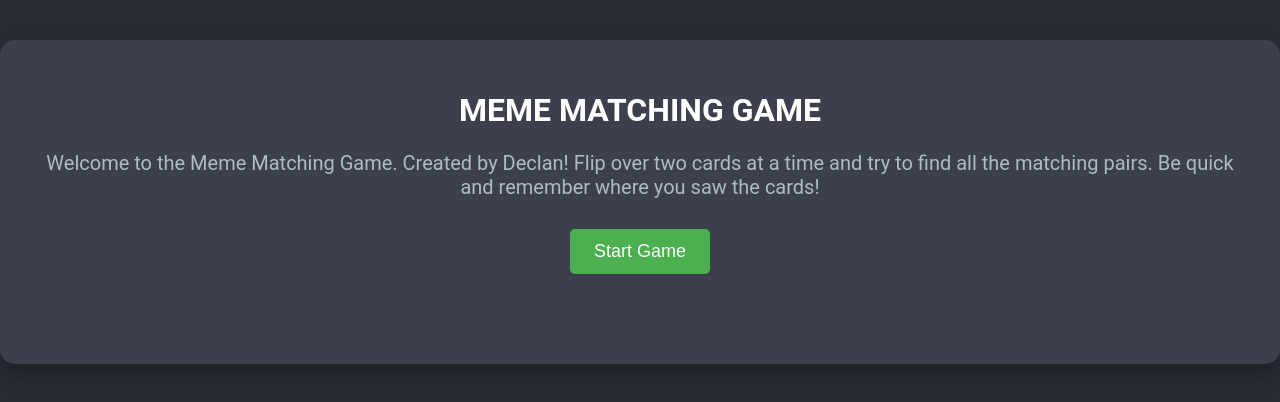
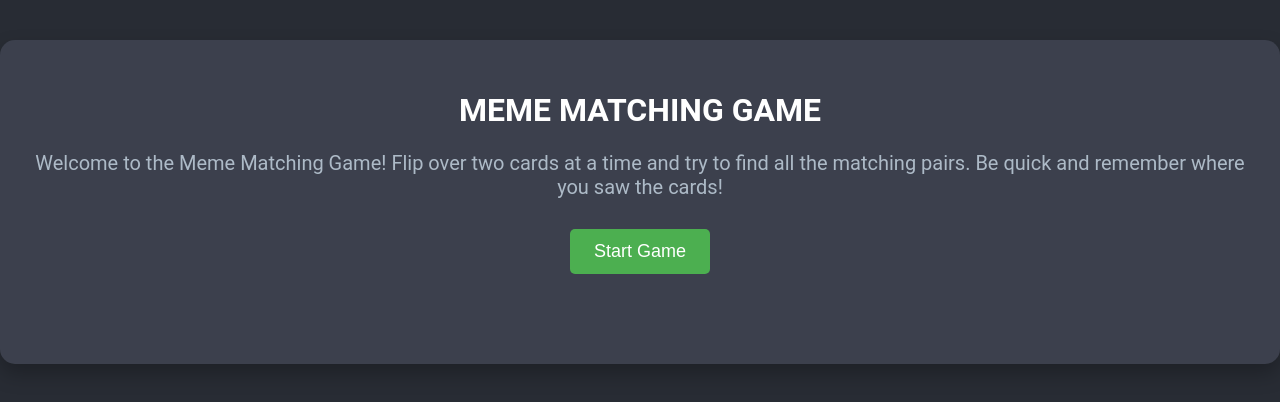
Before and after one commit to declan-cloud/codepipeline-s3-game, a plain HTML site: page index.html in a window 1280 px wide. Drawn offline with Linux system fonts and the light colour scheme.

Commit message:
Update index.html
Previous changes were deleted

```diff
--- a/index.html
+++ b/index.html
@@ -10,8 +10,7 @@
     <div class="container">
         <h1>MEME MATCHING GAME</h1>
         <p class="instructions">
-            Welcome to the Meme Matching Game. Created by Declan!
-            Flip over two cards at a time and try to find all the matching pairs. Be quick and remember where you saw the cards!
+            Welcome to the Meme Matching Game! Flip over two cards at a time and try to find all the matching pairs. Be quick and remember where you saw the cards!
         </p>
         <button id="start-game">Start Game</button>
         <div id="game-board" class="game-board">
```
